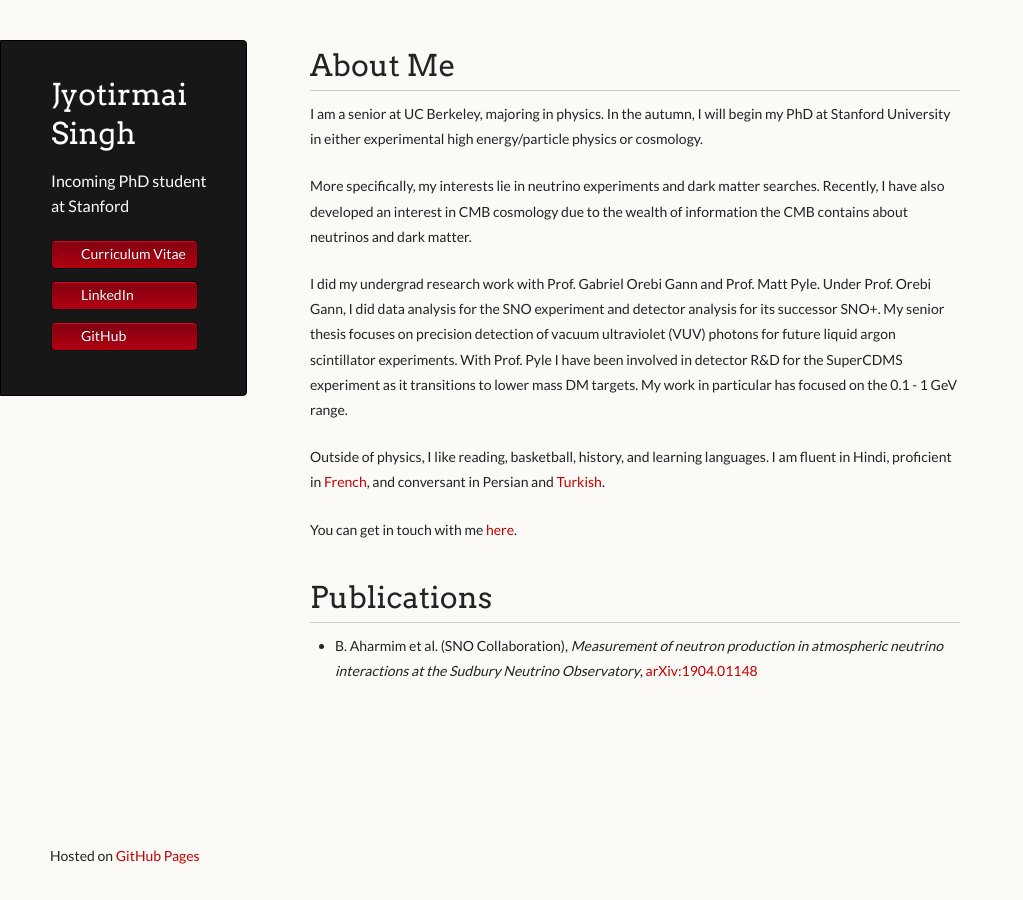
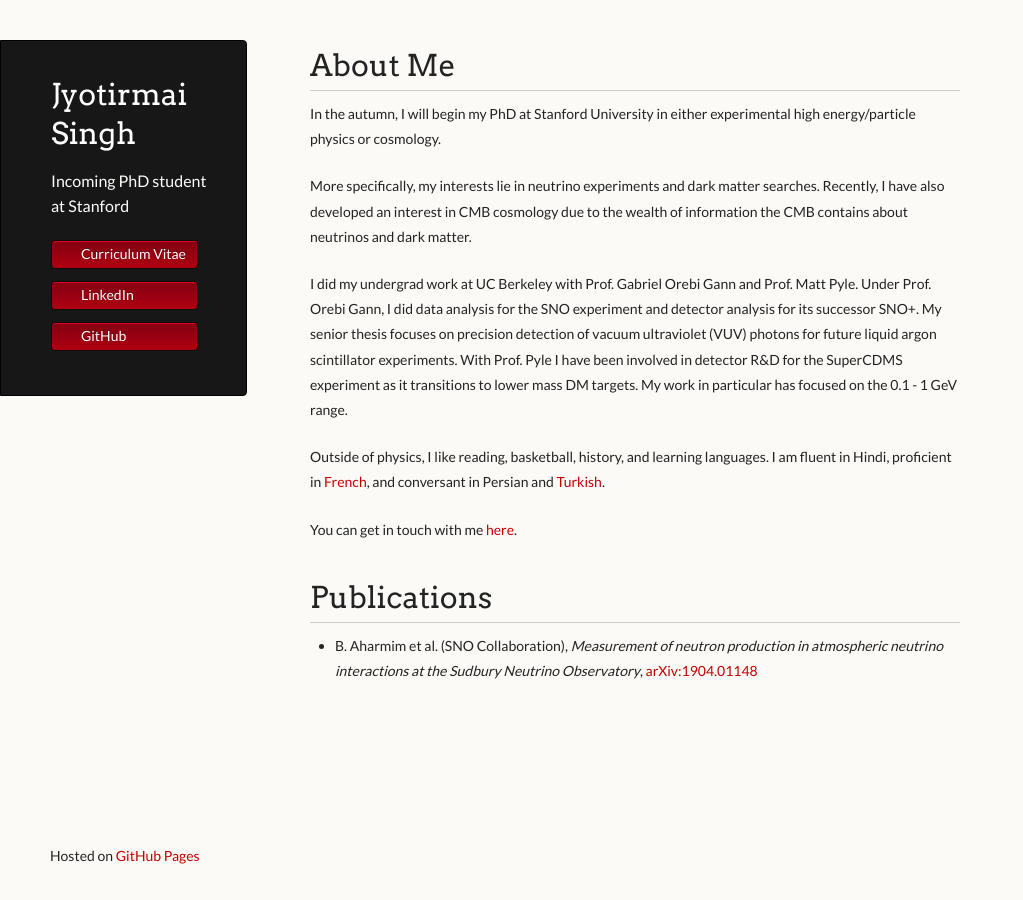
Before and after one commit to joe-singh/joe-singh.github.io, a Jekyll site: the page built from index.md, in a window 1280 px wide. Shown: the whole page, without its empty margins (0-1023 px from the left). Built offline with Jekyll 4.4.1, drawn with Linux system fonts in a browser that asks for light colours.

Commit message:
Update info

```diff
--- a/index.md
+++ b/index.md
@@ -12,13 +12,13 @@ There should be whitespace between paragraphs. We recommend including a README,
 --->
 # About Me
 
-I am a senior at UC Berkeley, majoring in physics. In the autumn, I will begin my PhD at Stanford University in either experimental high energy/particle
+In the autumn, I will begin my PhD at Stanford University in either experimental high energy/particle
 physics or cosmology.
 
 More specifically, my interests lie in neutrino experiments and dark matter searches. Recently, I have also developed an interest in
 CMB cosmology due to the wealth of information the CMB contains about neutrinos and dark matter.
 
-I did my undergrad research work with Prof. Gabriel Orebi Gann and Prof. Matt Pyle. Under Prof. Orebi Gann, I did data analysis for the SNO
+I did my undergrad work at UC Berkeley with Prof. Gabriel Orebi Gann and Prof. Matt Pyle. Under Prof. Orebi Gann, I did data analysis for the SNO
 experiment and detector analysis for its successor SNO+. My senior thesis focuses on precision detection of vacuum ultraviolet (VUV) photons for
 future liquid argon scintillator experiments. With Prof. Pyle I have been involved in detector R&D for the SuperCDMS experiment as it transitions to
 lower mass DM targets. My work in particular has focused on the 0.1 - 1 GeV range.
```
